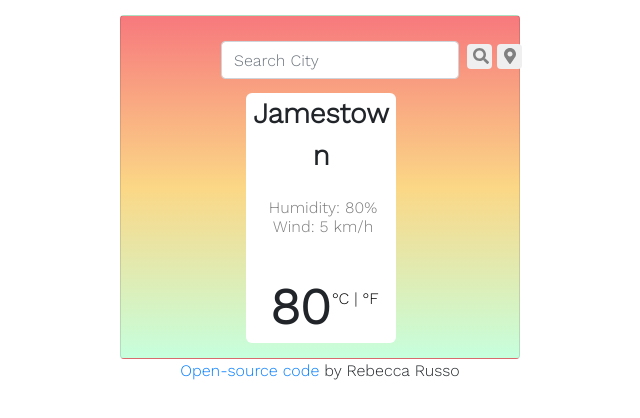
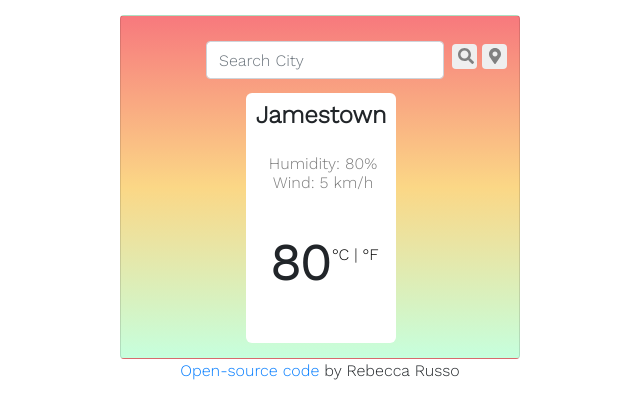
Before and after one commit to beccarusso/rainbow-weather-react, a React (Create React App) app: page / in a window 1280 px wide. Shown: the top 418 px of the page, without its empty margins (320-960 px from the left). Built offline with nearby package versions, Linux system fonts and the light colour scheme.

Commit message:
Adjusted styling on "city" in Main Display. Moved search bar to be centered

```diff
--- a/src/MainDisplay.css
+++ b/src/MainDisplay.css
@@ -22,7 +22,8 @@ li {
 
 .city {
   font-weight: 600;
-  font-size: 28px;
+  font-size: 24px;
+  margin-top: 4px;
 }
 
 .fahrenheit-link,
--- a/src/SearchArea.css
+++ b/src/SearchArea.css
@@ -16,6 +16,6 @@
 
 .SearchArea {
   position: relative;
-  left: 115px;
+  left: 100px;
   top: 10px;
 }
```
